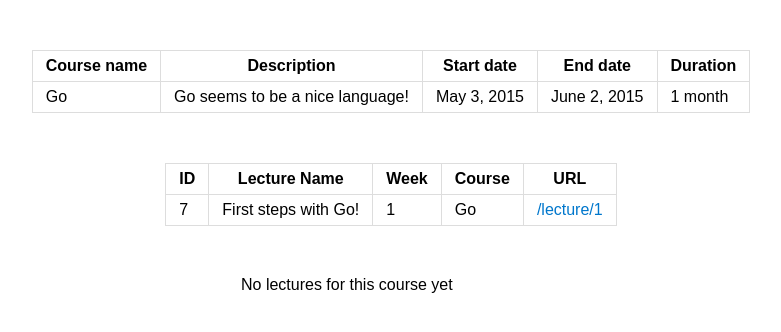
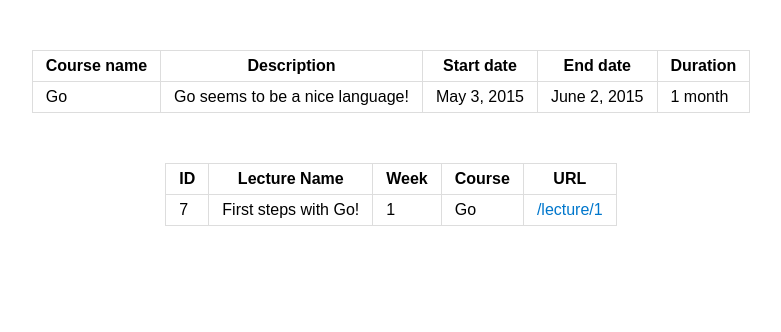
Before and after one commit to nemalp/hackbulgaria, a Django app: page /course/Go/ in a window 1280 px wide. Shown: the top 332 px of the page, without its empty margins (249-1030 px from the left). Run offline with Django 3.2, Linux system fonts and the light colour scheme; data comes from the database, SQL or seed files in the repository.

Commit message:
Minor change to html

```diff
--- a/week15/Course-Management/course_management/courses/templates/course_details.html
+++ b/week15/Course-Management/course_management/courses/templates/course_details.html
@@ -44,8 +44,7 @@
         {% endfor %}
     </tbody>
 </table>
-{% endif %}
-{% if course %}
+{% else %}
 <p class="no-lectures">No lectures for this course yet</p>
 {% endif %}
 {% endblock %}
```
